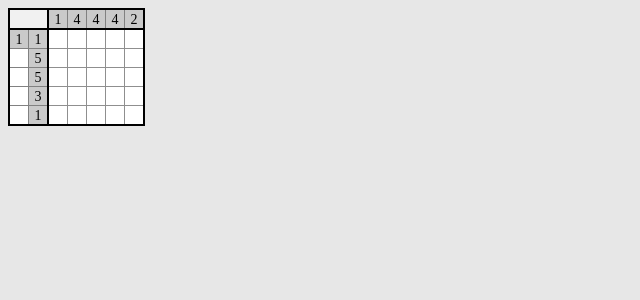
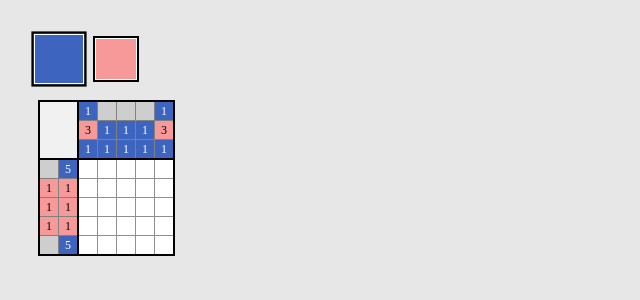
Before and after one commit to kacevnik/react-cross, a React (Create React App) app: page / in a window 1280 px wide. Shown: the top 300 px of the page, without its empty margins (0-640 px from the left). Built offline with nearby package versions, Linux system fonts and the light colour scheme.

Commit message:
Добавил Функционал для цветногокроссворда

```diff
--- a/public/index.html
+++ b/public/index.html
@@ -8,7 +8,7 @@
 
     <title>Cross App</title>
   </head>
-  <body>
+  <body style="background: #e7e7e7;">
 
     <div id="root"></div>
 
--- a/src/components/App.css
+++ b/src/components/App.css
@@ -1,8 +1,11 @@
 body {
-    background: #e7e7e7;
     -moz-user-select: none;
     -khtml-user-select: none;
     user-select: none;
+}
+
+.App {
+    padding: 30px;
 }
 
 .cross-row-1 {
@@ -110,3 +113,44 @@ body {
     border-bottom: none;
     background-color: #f1f1f1;
 }
+
+.select-colors {
+    display: flex;
+}
+
+.select-color-elements {
+    height: 40px;
+    width: 40px;
+    cursor: pointer;
+    position: relative;
+    overflow: hidden;
+    margin: 0 15px 20px 0;
+    border: 1px solid #fff;
+    outline: 2px solid #000;
+    transition: all 0.3s ease;
+}
+
+.select-color-elements.color-now {
+    transform: scale(1.2);
+}
+
+.select-color-elements.color-now:after {
+    content: '';
+    position: absolute;
+    height: 100%;
+    width: 25%;
+    background: rgba(255, 255, 255, 0.6);
+    top: 0;
+    left: 0;
+    transform: translateX(-220%)  skewX(-30deg);
+    animation: stars 0.3s ease-in-out;
+}
+
+@keyframes stars {
+    0%{
+        transform: translateX(-220%)  skewX(-30deg);
+    }
+    100% {
+        transform: translateX(700%)  skewX(-30deg);
+    }
+}
--- a/src/components/App.js
+++ b/src/components/App.js
@@ -5,6 +5,7 @@ import CrossArea from './CrossArea';
 import CrossTop from './CrossTop';
 import CrossLeft from './CrossLeft';
 import CrossLabel from './CrossLabel';
+import SelectColors from './SelectColors';
 import './App.css';
 
 const Obj = {
@@ -12,20 +13,20 @@ const Obj = {
   width: 5,
   height: 5,
   size: 18,
-  colors: [{ 'id': 1, color: '#000000' }],
+  colors: [{ 'id': 1, color: '#3d65bf' },{ 'id': 2, color: '#f79999' }],
   top: [
-    [{ count: 1, color: null }],
-    [{ count: 4, color: null }],
-    [{ count: 4, color: null }],
-    [{ count: 4, color: null }],
-    [{ count: 2, color: null }],
+    [{ count: 1, color: 1 }, { count: 3, color: 2 }, { count: 1, color: 1 }],
+    [{ count: 0, color: null }, { count: 1, color: 1 }, { count: 1, color: 1 }],
+    [{ count: 0, color: null }, { count: 1, color: 1 }, { count: 1, color: 1 }],
+    [{ count: 0, color: null }, { count: 1, color: 1 }, { count: 1, color: 1 }],
+    [{ count: 1, color: 1 }, { count: 3, color: 2 }, { count: 1, color: 1 }],
   ],
   left: [
-    [{ count: 1, color: null }, { count: 1, color: null }],
-    [{ count: 0, color: null }, { count: 5, color: null }],
-    [{ count: 0, color: null }, { count: 5, color: null }],
-    [{ count: 0, color: null }, { count: 3, color: null }],
-    [{ count: 0, color: null }, { count: 1, color: null }],
+    [{ count: 0, color: null }, { count: 5, color: 1 }],
+    [{ count: 1, color: 2 }, { count: 1, color: 2 }],
+    [{ count: 1, color: 2 }, { count: 1, color: 2 }],
+    [{ count: 1, color: 2 }, { count: 1, color: 2 }],
+    [{ count: 0, color: null }, { count: 5, color: 1 }],
   ],
 }
 
@@ -47,7 +48,7 @@ function App() {
 
   const [size, setSize] = useState(Obj.size);
   const [cross, setCross] = useState(createArray(Obj.width, Obj.height));
-  const [color, setColor] = useState(Obj.colors[0].color)
+  const [color, setColor] = useState(Obj.colors[0])
   const [button, setButton] = useState([false, false])
 
   const mouseDownEvent = (event, key) => {
@@ -57,7 +58,11 @@ function App() {
       return row.map(el => {
         if (el.key === key) {
           if (but === 0) {
-            el.color = !el.color ? color : false
+            if (!el.color ) {
+              el.color = color.color
+            } else {
+              el.color = el.color !== color.color ? color.color : false
+            }
             el.cross = false
             setButton([!el.color ? 'none' : 'color', false])
           } else if (but === 2) {
@@ -79,7 +84,7 @@ function App() {
           if (el.key === key) {
             if (button[0]) {
               if (button[0] === 'color') {
-                el.color = color
+                el.color = color.color
               } else {
                 el.color = false
               }
@@ -116,6 +121,10 @@ function App() {
 
   }
 
+  const changeColor = (id) => {
+    setColor(Obj.colors.filter(el => el.id === id)[0])
+  }
+
   const mouseUpEvent = () => {
     setButton([false, false])
   }
@@ -125,16 +134,35 @@ function App() {
     height: Obj.height * size + Obj.height - 1 + Math.ceil(Obj.height / 5) - 1,
   }
 
+  const getCorrectTextColor = hex => {
+
+    let threshold = 130;
+
+    let hRed = hexToR(hex);
+    let hGreen = hexToG(hex);
+    let hBlue = hexToB(hex);
+
+
+    function hexToR(h) {return parseInt((cutHex(h)).substring(0,2),16)}
+    function hexToG(h) {return parseInt((cutHex(h)).substring(2,4),16)}
+    function hexToB(h) {return parseInt((cutHex(h)).substring(4,6),16)}
+    function cutHex(h) {return (h.charAt(0)==="#") ? h.substring(1,7):h}
+
+    const cBrightness = ((hRed * 299) + (hGreen * 587) + (hBlue * 114)) / 1000;
+      if (cBrightness > threshold){return "#000000";} else { return "#ffffff";}
+  }
+
   return (
-    <Context.Provider value={{ mouseDownEvent, mouseOverEvent, mouseUpEvent }}>
+    <Context.Provider value={{ mouseDownEvent, mouseOverEvent, mouseUpEvent, changeColor }}>
       <div className="App">
+        <SelectColors colors={Obj.colors} color={color}/>
         <div className="cross-row-1">
           <CrossLabel size={size} left={Obj.left[0].length} />
-          <CrossTop top={Obj.top} size={size} style={style} />
+          <CrossTop top={Obj.top} size={size} style={style} colors={Obj.colors} contrast={getCorrectTextColor} />
         </div>
 
         <div className="cross-row-1">
-          <CrossLeft left={Obj.left} size={size} />
+          <CrossLeft left={Obj.left} size={size} colors={Obj.colors} contrast={getCorrectTextColor} />
           <CrossArea size={size} cross={cross} style={style} />
         </div>
       </div>
--- a/src/components/CrossLeft.jsx
+++ b/src/components/CrossLeft.jsx
@@ -1,18 +1,21 @@
 import React from 'react'
 
-function CrossLeft({left, size}) {
+function CrossLeft({left, size, colors, contrast}) {
     let key = 0
     let keyRow = 0
+    const defaulColor = colors.length > 1 ? '#cecece' : 'transparent'
     const elements = left.map(row => {
         return(
             <div key={keyRow++} className="cross-left-row">
                 {row.map(el => {
+                    let customColor = el.color ? colors.filter(c => c.id === el.color)[0].color : '#CACACA';
                     let styleElem = {
                         width: size,
                         height: size,
-                        fontSize: size -4,
+                        fontSize: size -6,
                         lineHeight: size + 1 + 'px',
-                        backgroundColor: el.count ? '#CACACA' : 'transparent',
+                        backgroundColor: el.count ? customColor : defaulColor,
+                        color: contrast(customColor),
                     }
                     return(
                         <div key={key++} className="cross-left-elem" style={styleElem}>{el.count ? el.count : ''}</div>
--- a/src/components/CrossTop.js
+++ b/src/components/CrossTop.js
@@ -1,12 +1,13 @@
 import React from 'react'
 
-function CrossTop({ top, size, style }) {
+function CrossTop({ colors, top, size, style, contrast }) {
     const Style = {
         width: style.width
     }
 
     let key = 0;
     let keyRow = 0;
+    const defaulColor = colors.length > 1 ? '#cecece' : 'transparent'
 
     const elements = top.map(row => {
         const styleRow = {
@@ -16,11 +17,13 @@ function CrossTop({ top, size, style }) {
             <div key={keyRow++} className="cross-top-row" style={styleRow}>
                 {
                     row.map(el => {
+                        let customColor = el.color ? colors.filter(c => c.id === el.color)[0].color : '#CACACA';
                         const styleElem = {
                             height: size,
-                            fontSize: size - 4,
+                            fontSize: size - 6,
                             lineHeight: size + 1 + 'px',
-                            backgroundColor: el.count ? '#CACACA' : 'transparent',
+                            backgroundColor: el.count ? customColor : defaulColor,
+                            color: contrast(customColor)
                         }
                         return (
                             <div key={key++} className="cross-top-elem" style={styleElem}>
--- /dev/null
+++ b/src/components/SelectColors.js
@@ -0,0 +1,34 @@
+import React, {useContext} from 'react'
+import { Context } from '../context';
+
+function SelectColors({colors, color}) {
+
+    const { changeColor } = useContext(Context);
+
+    const elements = colors.map(el => {
+        let elStyle = {
+            backgroundColor: el.color,
+        }
+        let clx = ['select-color-elements']
+        if(color.id === el.id) {
+            clx.push('color-now')
+        }
+
+        return (
+            <div
+                title="Выбрать цвет"
+                className={clx.join(' ')}
+                key={el.id}
+                style={elStyle}
+                onClick={() => changeColor(el.id)}>
+            </div>
+        )
+    })
+    return (
+        <div className="select-colors">
+            {elements}
+        </div>
+    )
+}
+
+export default SelectColors
```
